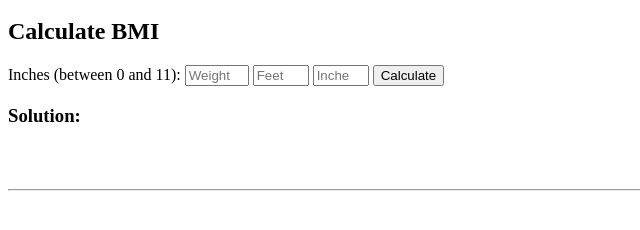
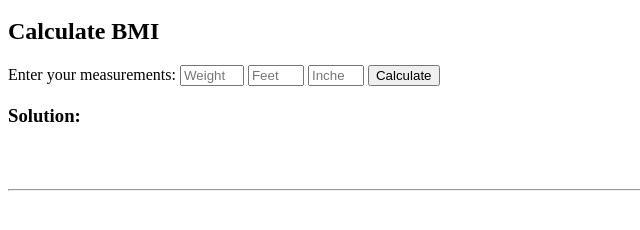
Before and after one commit to MAXAPOWER/IT-202-201_Assignemt_3, a plain HTML site: page index.html in a window 1280 px wide. Shown: the part 442-672 px from the top of the page, 0-640 px from the left. Drawn offline with Linux system fonts and the light colour scheme.

Commit message:
Update index.html

```diff
--- a/index.html
+++ b/index.html
@@ -22,7 +22,7 @@
   <h1 color="green">Problem #2</h1>
   <h2>Calculate BMI</h2>
   <form>
-    <label for="inches">Inches (between 0 and 11):</label>
+    <label for="inches">Enter your measurements:</label>
     <input type="number" id="weight" name="weight" placeholder="Weight (in pounds)" required min="0" max="999"/>
     <input type="number" id="feet" name="feet" placeholder="Feet" required min="0" max="11"/>
     <input type="number" id="inches" name="inches" placeholder="Inches" required min="0" max="11"/>
```
